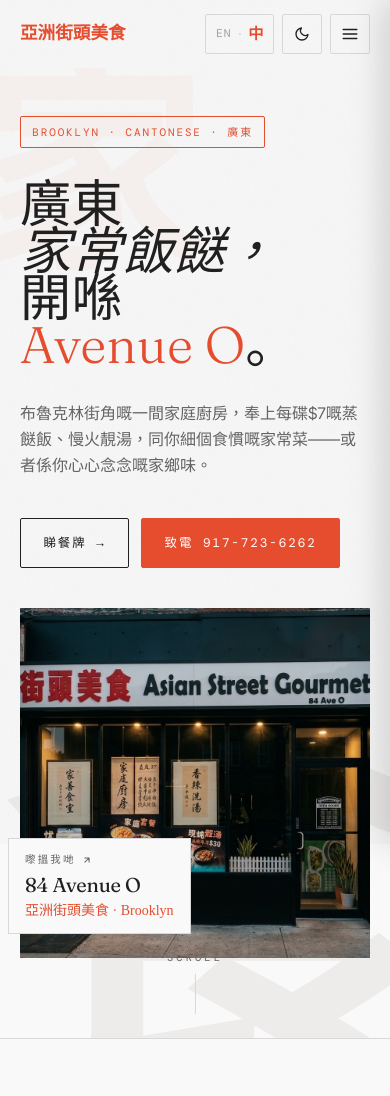
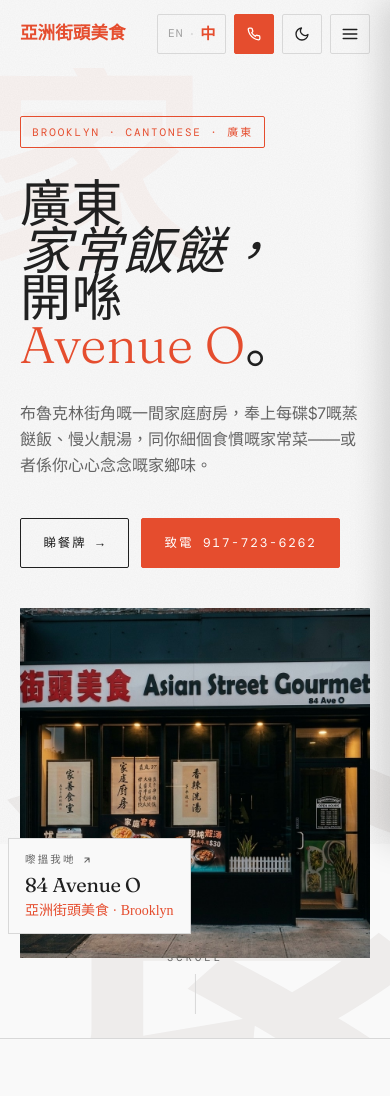
Before and after one commit to DamianKaizhen/AsianStreetGourmet, a website: page index.html in a window 390 px wide. Shown: the top 1096 px of the page. Drawn offline with nearby package versions, Linux system fonts and the light colour scheme; no server answers.

Commit message:
Mobile nav: surface the Call CTA as a square icon-only button
On screens narrower than the md breakpoint (768px) the desktop Call
button was hidden behind the hamburger menu (wrapper had
\`hidden md:block\`), so visitors had to open the sheet menu to find the
phone link — one extra tap for the single highest-intent action on the
site.

The button is now always present in the nav. Below md it collapses to
a 40×40 red square showing just the phone icon, matching the visual
weight of the theme/menu icon buttons next to it. At md+ it expands
back to the full "CALL 917-723-6262" pill with the text label restored
via Tailwind's \`hidden md:inline\` on the inner span. New .nav-call-btn
CSS rule handles the width/padding/gap swap at the same breakpoint.
The tel: href and aria-label are unchanged, so screen readers still
announce "Call 917-723-6262 to order" regardless of breakpoint.

Co-Authored-By: Claude Opus 4.7 <noreply@anthropic.com>

```diff
--- a/index.html
+++ b/index.html
@@ -527,6 +527,15 @@
     .dark .btn-primary:hover { color: var(--destructive); }
     .btn-ghost { background: transparent; color: var(--foreground); border: 1.5px solid var(--foreground); }
     .btn-ghost:hover { transform: translateY(-2px); background: var(--foreground); color: var(--background); }
+
+    /* On mobile, the nav's Call CTA collapses to a square icon-only button
+       matching the theme/menu icon buttons (40×40). The text span uses
+       Tailwind's `hidden md:inline` to reappear at the md breakpoint, at
+       which point we restore the full pill padding. */
+    .nav-call-btn { width: 2.5rem; height: 2.5rem; padding: 0; justify-content: center; gap: 0; }
+    @media (min-width: 768px) {
+      .nav-call-btn { width: auto; height: auto; padding: 0.85rem 1.4rem; gap: 0.55rem; }
+    }
 
     body.menu-open { overflow: hidden; }
 
@@ -811,10 +820,10 @@
           <span class="l-sep" aria-hidden="true">·</span>
           <span class="l-zh">中</span>
         </button>
-        <div class="relative hidden md:block">
-          <a href="tel:+19177236262" class="inline-flex btn btn-primary" aria-label="Call 917-723-6262 to order">
+        <div class="relative">
+          <a href="tel:+19177236262" class="inline-flex btn btn-primary nav-call-btn" aria-label="Call 917-723-6262 to order">
             <svg width="14" height="14" viewBox="0 0 24 24" fill="none" stroke="currentColor" stroke-width="2.2" stroke-linecap="round" stroke-linejoin="round" aria-hidden="true"><path d="M22 16.92v3a2 2 0 0 1-2.18 2 19.79 19.79 0 0 1-8.63-3.07 19.5 19.5 0 0 1-6-6 19.79 19.79 0 0 1-3.07-8.67A2 2 0 0 1 4.11 2h3a2 2 0 0 1 2 1.72c.13.96.37 1.9.7 2.81a2 2 0 0 1-.45 2.11L8.09 9.91a16 16 0 0 0 6 6l1.27-1.27a2 2 0 0 1 2.11-.45c.91.33 1.85.57 2.81.7A2 2 0 0 1 22 16.92z"/></svg>
-            <span data-i18n="nav.calltoorder">Call 917-723-6262</span>
+            <span class="hidden md:inline" data-i18n="nav.calltoorder">Call 917-723-6262</span>
           </a>
           <span id="nav-closed-notice" hidden class="absolute top-full left-1/2 -translate-x-1/2 mt-1.5 px-2 py-0.5 bg-[color:var(--background)] border border-[color:var(--destructive)] rounded-sm mono-code text-[0.55rem] whitespace-nowrap uppercase tracking-[0.18em] text-[color:var(--destructive)] flex items-center gap-1 leading-tight shadow-sm">
             <span class="inline-block w-1 h-1 rounded-full bg-[color:var(--destructive)]"></span>
```
